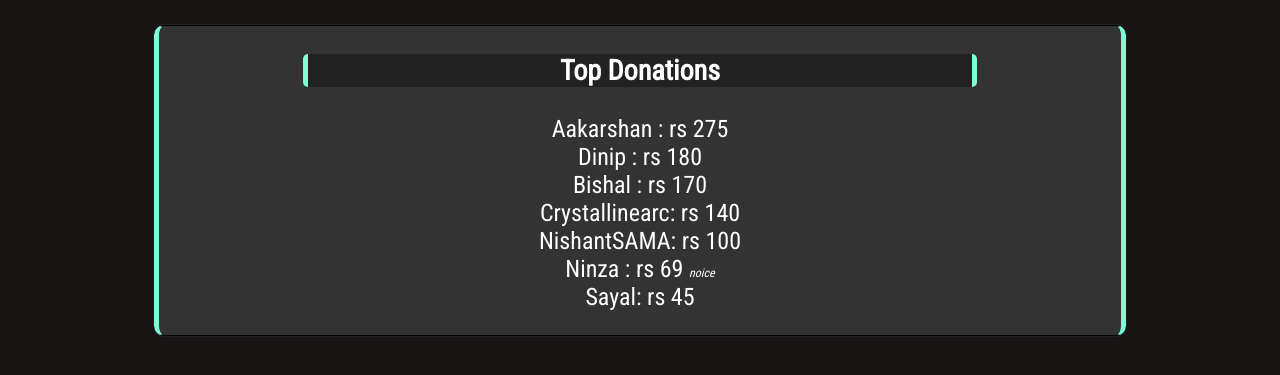
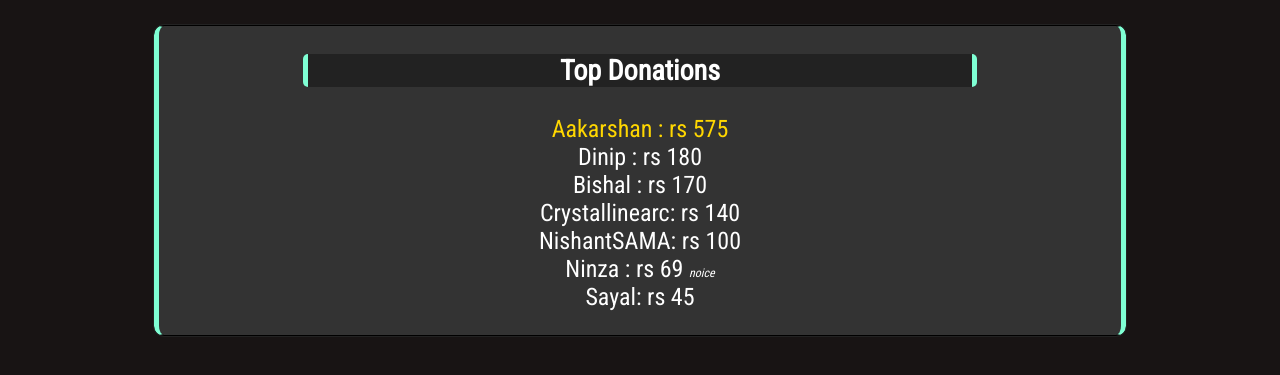
Before and after one commit to SayujKuickel/sayujweb, a plain HTML site: page donation.html in a window 1280 px wide. Shown: the part 165-540 px from the top of the page. Drawn offline with Linux system fonts and the light colour scheme.

Commit message:
Update donation.html

```diff
--- a/donation.html
+++ b/donation.html
@@ -41,7 +41,7 @@
             <div class="donos">
                 <h3>Top Donations</h3>
                 <p>
-                    Aakarshan : rs 275 <br>
+                    <span class="blank" style="color:gold">Aakarshan : rs 575 </span><br>
                     Dinip : rs 180 <br>
                     Bishal : rs 170<br>
                     Crystallinearc: rs 140<br>
```
